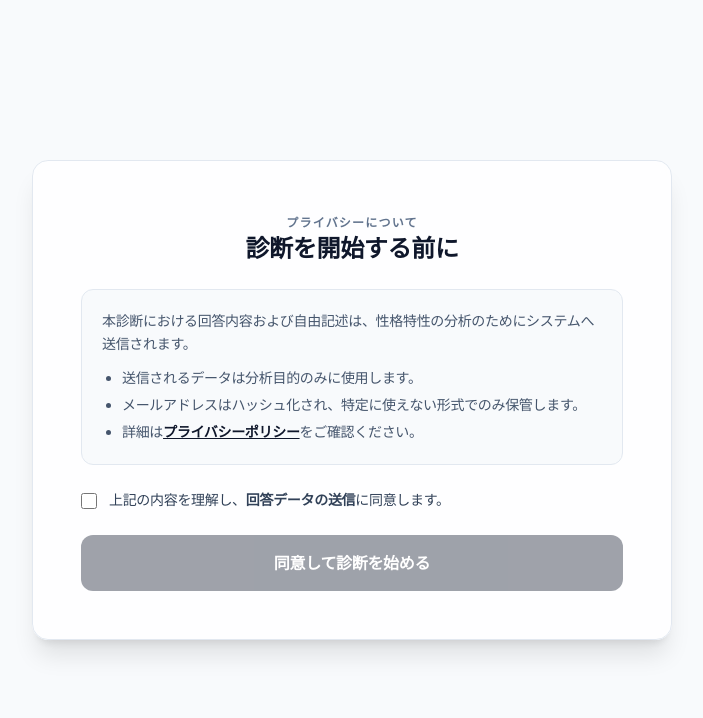
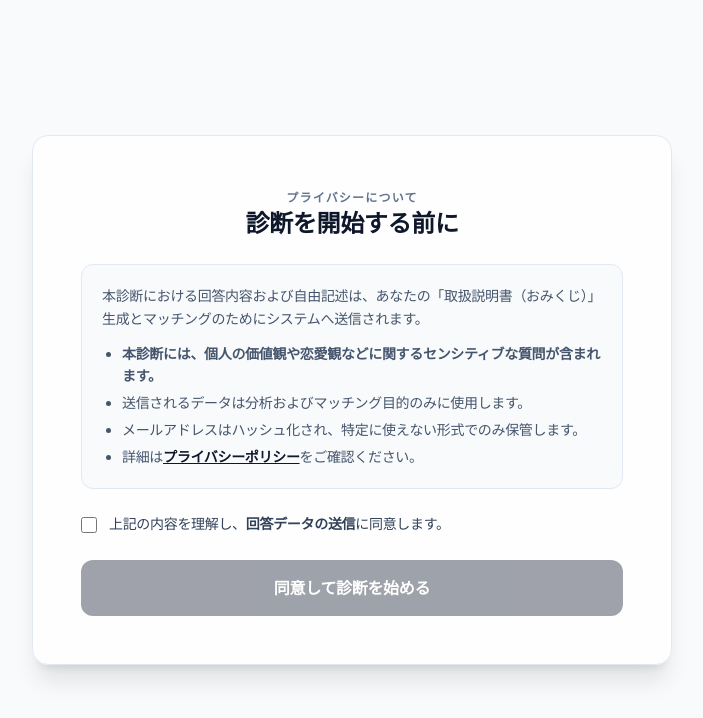
Before and after one commit to fumi3333/ZAX, a Next.js app: page /diagnostic in a window 1280 px wide. Shown: the top 718 px of the page, without its empty margins (288-991 px from the left). Built offline with nearby package versions, Linux system fonts and the light colour scheme.

Commit message:
Update consent screen to include sensitive information warning

```diff
--- a/src/components/diagnostic/DiagnosticWizard.tsx
+++ b/src/components/diagnostic/DiagnosticWizard.tsx
@@ -146,9 +146,10 @@ export default function DiagnosticWizard() {
           </div>
 
           <div className="bg-slate-50 border border-slate-200 rounded-xl p-5 text-sm text-slate-600 leading-relaxed space-y-3">
-            <p>本診断における回答内容および自由記述は、性格特性の分析のためにシステムへ送信されます。</p>
+            <p>本診断における回答内容および自由記述は、あなたの「取扱説明書（おみくじ）」生成とマッチングのためにシステムへ送信されます。</p>
             <ul className="list-disc pl-5 space-y-1">
-              <li>送信されるデータは分析目的のみに使用します。</li>
+              <li><strong>本診断には、個人の価値観や恋愛観などに関するセンシティブな質問が含まれます。</strong></li>
+              <li>送信されるデータは分析およびマッチング目的のみに使用します。</li>
               <li>メールアドレスはハッシュ化され、特定に使えない形式でのみ保管します。</li>
               <li>詳細は<a href="/privacy" className="text-slate-900 underline font-semibold" target="_blank">プライバシーポリシー</a>をご確認ください。</li>
             </ul>
```
Also changed, not shown: 1 other file (tests, documents, lock files or other folders).
